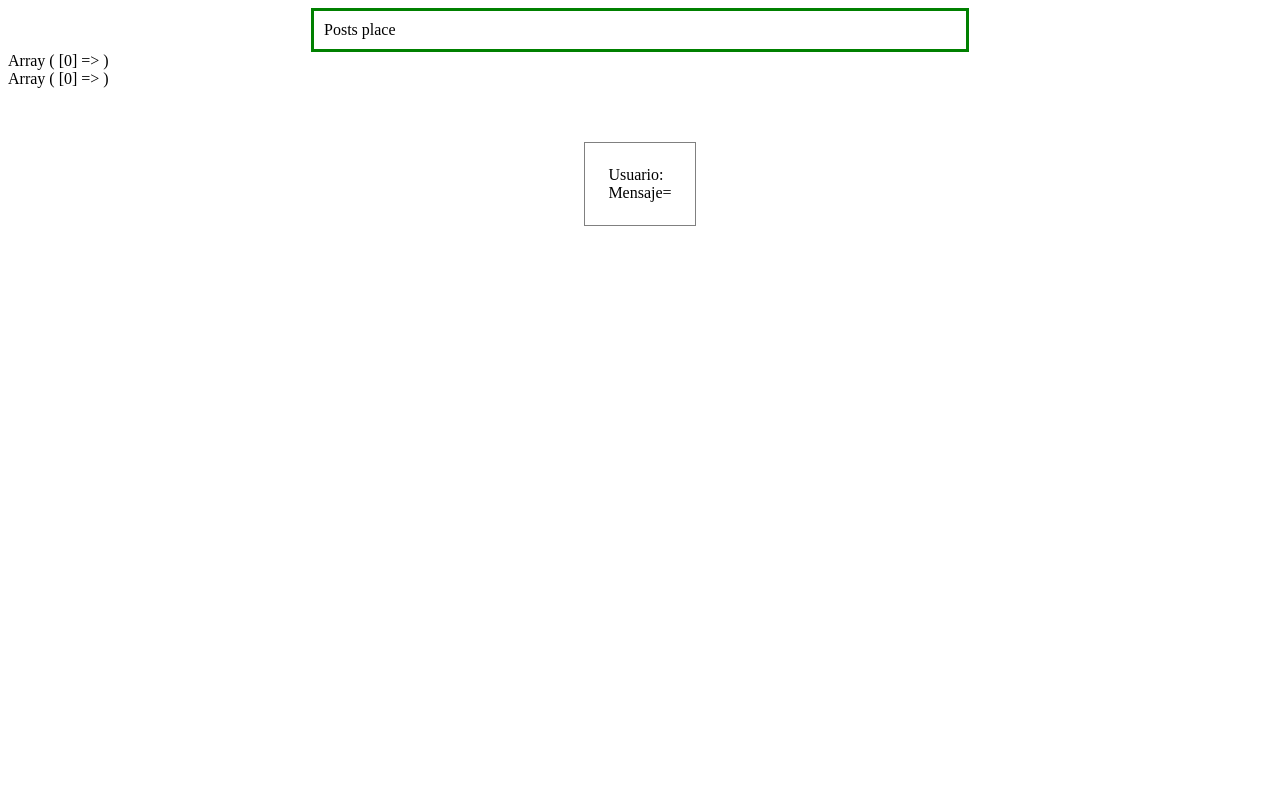
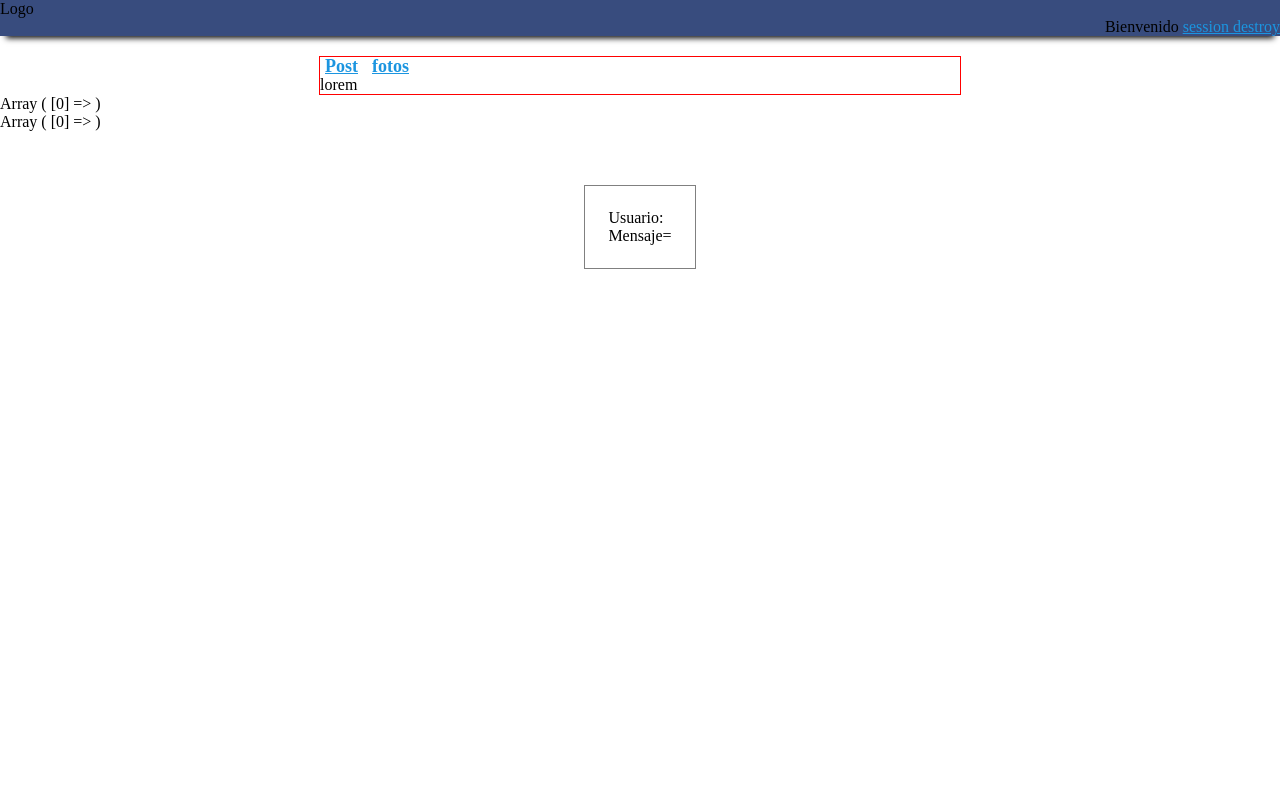
Before and after one commit to AinRuizDorado/red-social, a PHP site: page /main.php in a window 1280 px wide. Run offline with PHP 8.4, Linux system fonts and the light colour scheme; data that the repository does not hold is empty.

Commit message:
Changes in css and styles
Body margin fixed
index done
main in progress

```diff
--- a/logout.php
+++ b/logout.php
@@ -1,5 +1,5 @@
 <?php
 	session_start();
 	session_destroy();
-	header('Location: main.php');
+	header('Location: index.php');
 ?>
--- a/main.css
+++ b/main.css
@@ -1,15 +1,49 @@
+.supheader {
+	box-shadow: 0 8px 6px -6px black;
+	overflow: auto;
+	margin-bottom: 20px;
+	background-color: #384C7E;
+}
 .center {
     margin: auto;
     width: 50%;
     border: 3px solid green;
     padding: 10px;
+    margin-bottom: 30px;
 }
 .tablecenter {
 	margin: auto;
 	border: 1px solid grey;
 	padding: 20px;
 }
+.centerpost {
+	border: 1px solid red;
+	margin: auto;
+	width: 50%
+}
 header {
 	text-align: right;
 	background-color: ;
 }
+span {
+	overflow: auto;
+	padding: 5px;
+	font-size: 18px;
+	font-weight: bold;
+	line-height: 1;
+}
+
+a {
+	color: #1B95E0 ;
+}
+
+.logout{
+	float: right;
+}
+.main {
+	width: 100%;
+}
+
+body {
+	margin: 0 0 0 0;
+}
--- a/main.php
+++ b/main.php
@@ -8,15 +8,24 @@
 <header>
 
 </header>
-<div class="bodypage">
+<div class="main">
  	<div>
 
-		<div class="center">
+		<div class="supheader">
 			<div>
-				Posts place
+				Logo
 			</div>
+			<div class="logout">Bienvenido <a href="logout.php">session destroy</a></div>
 		</div>
 
+	</div>
+	<div>
+		<div class="centerpost">
+			<div class="spamtable">
+				<span> <a href="">Post</a></span> <span> <a href="">fotos</a></span>
+			</div>
+			<div class="post"> lorem</div>
+		</div>
 	</div>
 
 <?php
```
Also changed, not shown: index.css (+3 -4 lines).
